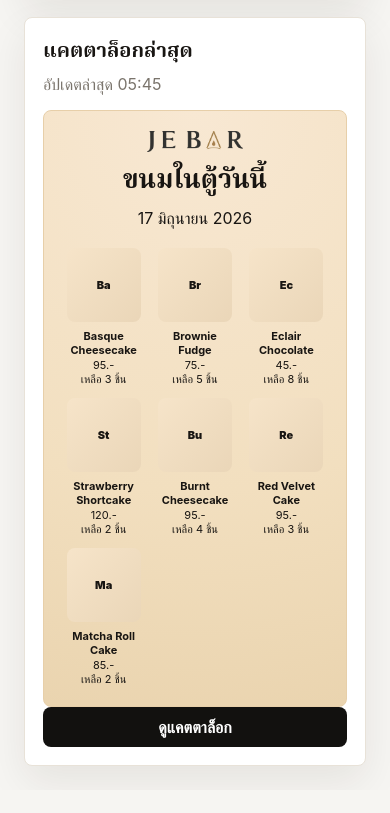
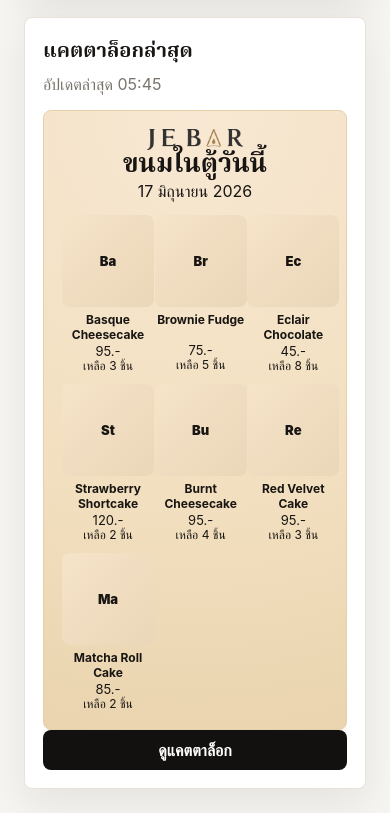
Before and after one commit to numjebar/-jebar-selection-SHOP, a Next.js app: page / in a window 390 px wide. Shown: the part 1455-2268 px from the top of the page. Before the commit the page ends 2245 px from the top, so only its background shows below. Built offline with nearby package versions, Linux system fonts and the light colour scheme; no server answers; the database is empty.

Commit message:
Enlarge and tighten admin catalog poster preview

```diff
--- a/app/hotfix.css
+++ b/app/hotfix.css
@@ -1,9 +1,28 @@
 .posterPreview {
+  max-width: 760px;
   overflow: visible;
+  padding: 20px 28px 22px;
+}
+
+.posterBrand {
+  margin-bottom: 2px;
+}
+
+.posterPreview h3 {
+  font-size: 34px;
+  line-height: 1.05;
+  margin: 2px 0 2px;
+}
+
+.posterPreview > p {
+  margin: 0 0 14px;
 }
 
 .posterGrid {
   align-items: start;
+  display: grid;
+  gap: 16px 18px;
+  grid-template-columns: repeat(3, minmax(0, 1fr));
 }
 
 .posterProduct {
@@ -14,15 +33,37 @@
   display: -webkit-box;
   -webkit-box-orient: vertical;
   -webkit-line-clamp: 2;
-  line-height: 1.25;
-  max-width: 130px;
-  min-height: 28px;
+  font-size: 14px;
+  line-height: 1.18;
+  margin: 6px auto 2px;
+  max-width: 150px;
+  min-height: 32px;
   overflow: hidden;
   text-align: center;
 }
 
+.posterProduct span {
+  display: block;
+  font-size: 13px;
+  line-height: 1.15;
+}
+
+.posterProduct small {
+  display: block;
+  font-size: 12px;
+  line-height: 1.15;
+}
+
 .posterGrid .miniThumb {
-  height: 74px;
+  height: 116px;
+  margin: 0 auto;
+  width: 116px;
+}
+
+.posterGrid .miniThumb img {
+  height: 100%;
+  object-fit: cover;
+  width: 100%;
 }
 
 .orderSummaryList {
@@ -246,11 +287,23 @@
   }
 
   .posterPreview {
-    padding: 20px;
+    max-width: none;
+    padding: 18px;
   }
 
   .posterPreview h3 {
     font-size: 26px;
+  }
+
+  .posterGrid .miniThumb {
+    height: 92px;
+    width: 92px;
+  }
+
+  .posterProduct strong {
+    font-size: 12px;
+    max-width: 100px;
+    min-height: 28px;
   }
 
   .compactCustomerPage {
```
